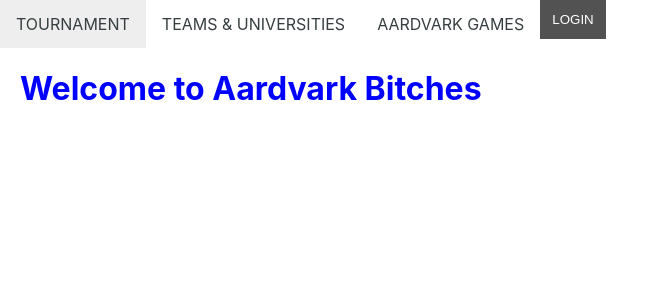
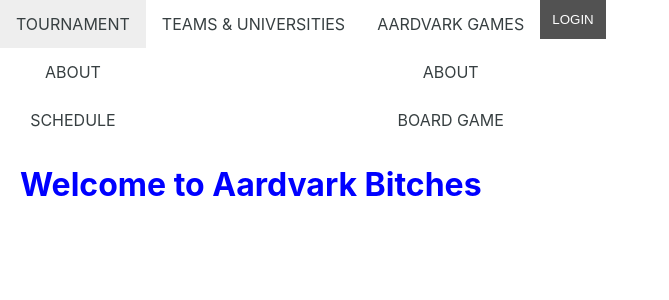
Before and after one commit to ISTE-500-501-TeamWatchHill/frontend, a React (Create React App) app: page /aardvarkgames in a window 1280 px wide. Shown: the top 300 px of the page, without its empty margins (0-669 px from the left). Built offline with nearby package versions, Linux system fonts and the light colour scheme.

Commit message:
Navbar now has dropdowns

```diff
--- a/src/App.js
+++ b/src/App.js
@@ -7,10 +7,10 @@ import { Route, Routes } from "react-router-dom";
 
 //importing all of the pages
 import AardvarkGames from './pages/aardvarkgames/aardvarkgames/aardvarkgames';
-// import BoardGame from './pages/aardvarkgames/boardgame/boardgame';
+import BoardGame from './pages/aardvarkgames/boardgame/boardgame';
 import TeamsAndUniversities from './pages/teamsanduniversities/teamsanduniversities';
 import Tournament from './pages/tournament/tournament/tournament';
-// import Schedule from './pages/tournament/schedule/schedule';
+import Schedule from './pages/tournament/schedule/schedule';
 
 
 const App = () => {
@@ -20,10 +20,10 @@ const App = () => {
       <div style={{ margin: 20 }}>
       <Routes>
         <Route path="/aardvarkgames" element={<AardvarkGames />} />
-        {/* <Route exact path="/boardgame" element={<BoardGame />} /> */}
+        <Route exact path="/boardgame" element={<BoardGame />} />
         <Route path="/teamsanduniversities" element={<TeamsAndUniversities />} />
         <Route exact path="/tournament" element={<Tournament />} />
-        {/* <Route exact path="/schedule" element={<Schedule />} /> */}
+        <Route exact path="/schedule" element={<Schedule />} />
       </Routes>
       </div>
     </div>
--- a/src/components/navbar/navbar.js
+++ b/src/components/navbar/navbar.js
@@ -15,25 +15,29 @@ export default function Navbar() {
             <li>
                 <NavLink
                     name="TOURNAMENT"
-                    link="/tournament"
-                    subnames={[ ]}
-                    linksubnames={[ ]}
+                    // link="/tournament"
+                    sublinks={[
+                      { name: "ABOUT", link: "/tournament" },
+                      { name: "SCHEDULE", link: "/schedule" },
+                    ]}
                 />
             </li>
             <li>
                 <NavLink
                     name="TEAMS & UNIVERSITIES"
                     link="/teamsanduniversities"
-                    subnames={[ ]}
-                    linksubnames={[ ]}
+                    // subnames={[ ]}
+                    // linksubnames={[ ]}
                 />
             </li>
             <li>
                 <NavLink
                     name="AARDVARK GAMES"
-                    link="/aardvarkgames"
-                    subnames={[ ]}
-                    linksubnames={[ ]}
+                    // link="/aardvarkgames"
+                    sublinks={[
+                      { name: "ABOUT", link: "/aardvarkgames" },
+                      { name: "BOARD GAME", link: "/boardgame" },
+                    ]}
                 />
             </li>
             <li>
--- a/src/components/navlink/navlink.js
+++ b/src/components/navlink/navlink.js
@@ -1,12 +1,28 @@
-
-// TODO: Add conditional dropdown navlinks
-
 export default function NavLink(props) {
+    // check props.name exists
+    // check props.link || props.sublinks exists
+    if (props.link) {
         return (
             <>
                 <a href={props.link}>
                     {props.name}
                 </a>
             </>
-    )
+        );
     }
+
+    if (props.sublinks) {
+        return (
+            <>
+                <a href={props.link}>
+                    {props.name}
+                </a>
+                <div className="dropdown-items">
+                    {props.sublinks.map((sublink) => (
+                        <a href={sublink.link}>{sublink.name}</a>
+                    ))}
+                </div>
+            </>
+        );
+    }
+}
```
Lines whose indentation alone changed are shown as unchanged.
